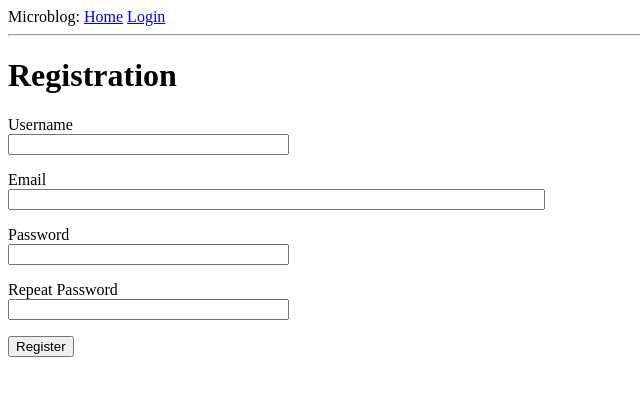
After one commit to vanandjiwala/Flask_mega_tutorial, a Flask app: page /register in a window 1280 px wide. The commit adds this page. Shown: the top 396 px of the page, without its empty margins (0-640 px from the left). Run offline with Flask 2, Linux system fonts and the light colour scheme.

Commit message:
chapter5 complition

```diff
--- a/app/__init__.py
+++ b/app/__init__.py
@@ -2,11 +2,14 @@ from flask import Flask
 from config import Config
 from flask_sqlalchemy import SQLAlchemy
 from flask_migrate import Migrate
+from flask_login import LoginManager
 
 app = Flask(__name__)
 app.config.from_object(Config)
 db = SQLAlchemy(app)
 migrate = Migrate(app, db)
+login = LoginManager(app)
+login.login_view = 'login'
 
 # import is at bottom to avoid circular import
 from app import routes, models
--- a/app/forms.py
+++ b/app/forms.py
@@ -1,9 +1,27 @@
 from flask_wtf import FlaskForm
 from wtforms import StringField, PasswordField, BooleanField, SubmitField
-from wtforms.validators import DataRequired
+from wtforms.validators import DataRequired, EqualTo, ValidationError,Email
+from app.models import User
 
 class LoginForm(FlaskForm):
     username = StringField('Username', validators=[DataRequired()])
-    password = StringField('Password', validators=[DataRequired()])
+    password = PasswordField('Password', validators=[DataRequired()])
     remember_me = BooleanField('Remember Me')
     submit = SubmitField('Sign In')
+
+class RegistrationForm(FlaskForm):
+    username = StringField('Username', validators=[DataRequired()])
+    email = StringField('Email', validators=[DataRequired(), Email()])
+    password = PasswordField('Password', validators=[DataRequired()])
+    password2 = PasswordField("Repeat Password", validators=[DataRequired(), EqualTo('password')])
+    submit = SubmitField('Register')
+
+    def validate_username(self, username):
+        user = User.query.filter_by(username=username.data).first()
+        if user is not None:
+            raise ValidationError('Please Use a Different username.')
+
+    def validate_email(self, email):
+        user = User.query.filter_by(email=email.data).first()
+        if user is not None:
+            raise ValidationError('Please Use a Different email address.')
--- a/app/routes.py
+++ b/app/routes.py
@@ -1,9 +1,14 @@
-from flask import render_template, flash, redirect, url_for
+from flask import render_template, flash, redirect, url_for, request
 from app import app
-from app.forms import LoginForm
+from app.forms import LoginForm, RegistrationForm
+from flask_login import current_user, login_user, logout_user, login_required
+from app.models import User
+from app import db
+from werkzeug.urls import url_parse
 
 @app.route('/')
 @app.route('/index')
+@login_required
 def index():
     user = {'username': 'Vasav'}
     posts = [
@@ -16,12 +21,40 @@ def index():
             'body': 'The Avengers movie was so cool!'
         }
     ]
-    return render_template('index.html', title='Home', user=user, posts=posts)
+    return render_template('index.html', title='Home', posts=posts)
 
 @app.route('/login', methods=['GET','POST'])
 def login():
+    if current_user.is_authenticated:
+        return redirect(url_for('index'))
     form = LoginForm()
     if form.validate_on_submit():
-        flash('Login requested for user {}, remember me = {}'.format(form.username.data, form.remember_me.data))
+        user = User.query.filter_by(username=form.username.data).first()
+        if user is None or not user.check_password(form.password.data):
+            flash('Invalid username or password')
+            return redirect(url_for('login'))
+        login_user(user, remember=form.remember_me.data)
+        next_page = request.args.get('next')
+        if not next_page or url_parse(next_page).netloc != '':
+            next_page = url_for('index')
+        return redirect(next_page)
+    return render_template('login.html', title='Sign In', form=form)
+
+@app.route('/register', methods=['GET', 'POST'])
+def register():
+    if current_user.is_authenticated:
         return redirect(url_for('index'))
-    return render_template('login.html', title='Sign In', form=form)
+    form = RegistrationForm()
+    if form.validate_on_submit():
+        user = User(username=form.username.data, email=form.email.data)
+        user.set_password(form.password.data)
+        db.session.add(user)
+        db.session.commit()
+        flash('Registration Successful')
+        return redirect(url_for('login'))
+    return render_template('register.html', title='Registration', form=form)
+
+@app.route('/logout')
+def logout():
+    logout_user()
+    return redirect(url_for('index'))
--- a/app/templates/base.html
+++ b/app/templates/base.html
@@ -10,7 +10,11 @@
     <body>
         <div>Microblog:
             <a href="{{ url_for('index') }}">Home</a>
+            {% if current_user.is_anonymous %}
             <a href="{{ url_for('login') }}">Login</a>
+            {% else %}
+            <a href="{{ url_for('logout') }}">Logout</a>
+            {% endif %}
         </div>
         <hr>
         {% with messages = get_flashed_messages() %}
--- a/app/templates/index.html
+++ b/app/templates/index.html
@@ -1,7 +1,7 @@
 {% extends "base.html" %}
 
 {% block content %}
-    <h1>Hello, {{ user.username }}!</h1>
+    <h1>Hi, {{ current_user.username }}!</h1>
     {% for post in posts %}
     <div><p>{{ post.author.username }} says: <b>{{ post.body }}</b></p></div>
     {% endfor %}
--- a/app/templates/login.html
+++ b/app/templates/login.html
@@ -20,5 +20,6 @@
         </p>
         <p>{{ form.remember_me() }} {{ form.remember_me.label }}</p>
         <p>{{ form.submit() }}</p>
+         <p>New User? <a href="{{ url_for('register') }}">Click to Register!</a></p>
     </form>
 {% endblock %}
--- /dev/null
+++ b/app/templates/register.html
@@ -0,0 +1,37 @@
+{% extends "base.html" %}
+
+{% block content %}
+    <h1>Registration</h1>
+    <form action="" method="post">
+        {{ form.hidden_tag() }}
+        <p>
+            {{ form.username.label }}<br>
+            {{ form.username(size=32) }}<br>
+            {% for error in form.username.errors %}
+            <span style="color: red;">[{{ error }}]</span>
+            {% endfor %}
+        </p>
+        <p>
+            {{ form.email.label }}<br>
+            {{ form.email(size=64) }}<br>
+            {% for error in form.email.errors %}
+            <span style="color: red;">[{{ error }}]</span>
+            {% endfor %}
+        </p>
+        <p>
+            {{ form.password.label }}<br>
+            {{ form.password(size=32) }}<br>
+            {% for error in form.password.errors %}
+            <span style="color: red;">[{{ error }}]</span>
+            {% endfor %}
+        </p>
+        <p>
+            {{ form.password2.label }}<br>
+            {{ form.password2(size=32) }}<br>
+            {% for error in form.password2.errors %}
+            <span style="color: red;">[{{ error }}]</span>
+            {% endfor %}
+        </p>
+        <p>{{ form.submit() }}</p>
+    </form>
+{% endblock %}
```
Also changed, not shown: app/models.py (+14 -1 lines).
